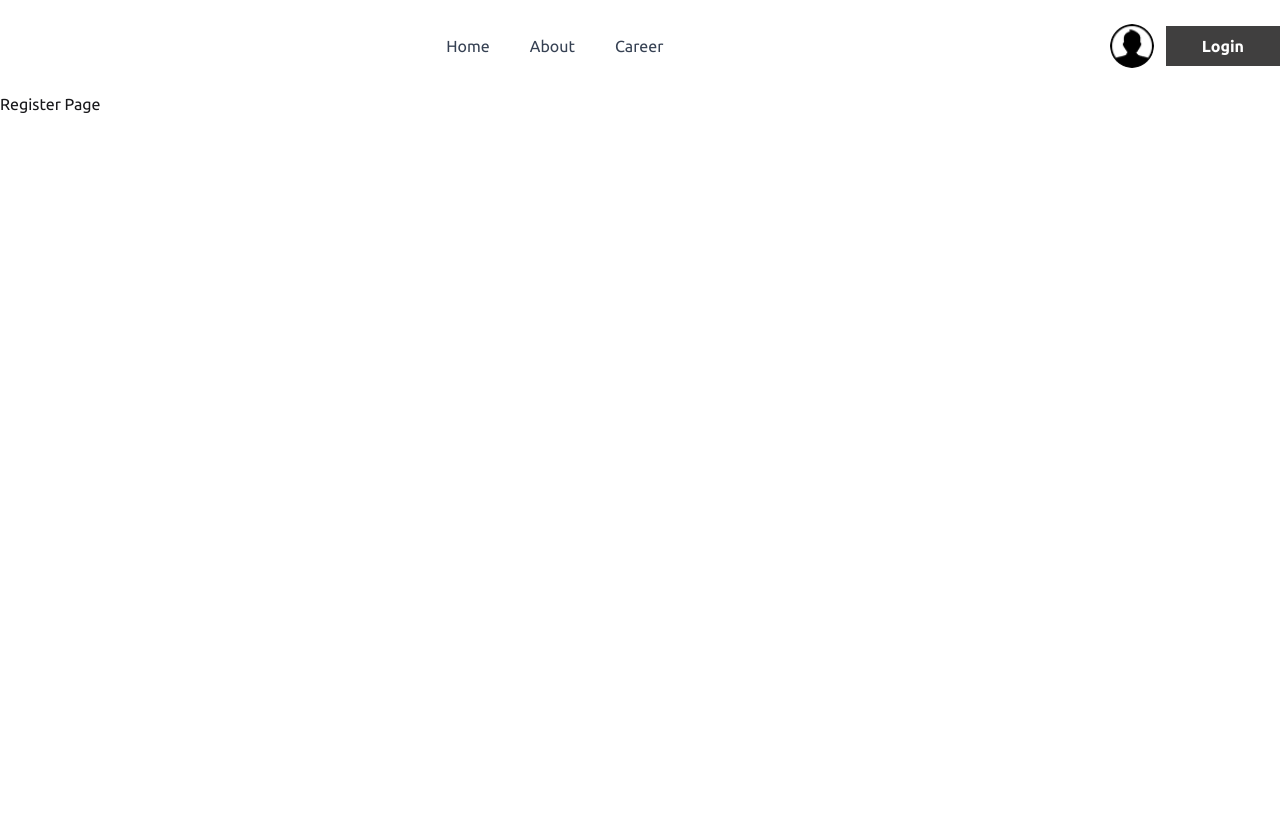
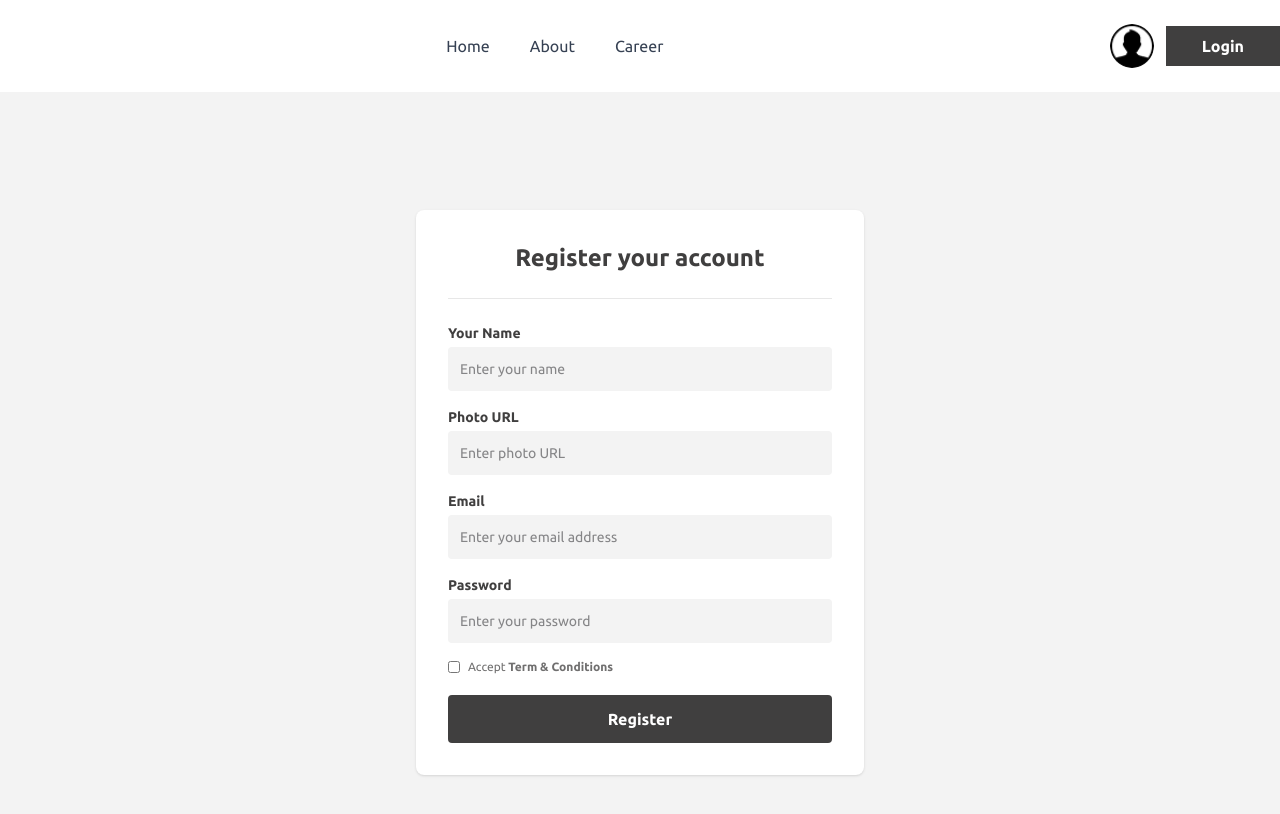
Before and after one commit to SmaahPro/dragon-news-nextjs-betterAuth-mongodb, a Next.js app: page /register in a window 1280 px wide. Shown: the top 814 px of the page. Built offline with nearby package versions, Linux system fonts and the light colour scheme.

Commit message:
RegisterPage

```diff
--- a/src/app/(auth)/register/page.jsx
+++ b/src/app/(auth)/register/page.jsx
@@ -1,6 +1,96 @@
+"use client";
+
+import Link from "next/link";
+import { useForm } from "react-hook-form";
+
 const RegisterPage = () => {
+    const { register, handleSubmit, formState: { errors } } = useForm();
+
+    const onSubmit = (data) => {
+        console.log("Register Data:", data);
+    };
+
     return (
-        <h1>Register Page </h1>
+        <div className="min-h-screen flex items-center justify-center bg-[#F3F3F3] py-8 px-4">
+            <div className="bg-white p-8 rounded-lg w-full max-w-md shadow-sm">
+                <h2 className="text-2xl font-bold text-center text-[#403F3F] mb-6">
+                    Register your account
+                </h2>
+
+                <hr className="mb-6 border-[#E7E7E7]" />
+
+                <form onSubmit={handleSubmit(onSubmit)}>
+                    <div className="mb-4">
+                        <label className="block text-sm font-semibold mb-1 text-[#403F3F]">Your Name</label>
+                        <input
+                            type="text"
+                            placeholder="Enter your name"
+                            {...register("name", { required: "Name is required" })}
+                            className="w-full p-3 bg-[#F3F3F3] rounded border-none outline-none text-sm"
+                        />
+                        {errors.name && <p className="text-red-500 text-[10px] mt-1">{errors.name.message}</p>}
+                    </div>
+
+                    <div className="mb-4">
+                        <label className="block text-sm font-semibold mb-1 text-[#403F3F]">Photo URL</label>
+                        <input
+                            type="text"
+                            placeholder="Enter photo URL"
+                            {...register("photo", { required: "Photo URL is required" })}
+                            className="w-full p-3 bg-[#F3F3F3] rounded border-none outline-none text-sm"
+                        />
+                        {errors.photo && <p className="text-red-500 text-[10px] mt-1">{errors.photo.message}</p>}
+                    </div>
+
+                    <div className="mb-4">
+                        <label className="block text-sm font-semibold mb-1 text-[#403F3F]">Email</label>
+                        <input
+                            type="email"
+                            placeholder="Enter your email address"
+                            {...register("email", { required: "Email is required" })}
+                            className="w-full p-3 bg-[#F3F3F3] rounded border-none outline-none text-sm"
+                        />
+                        {errors.email && <p className="text-red-500 text-[10px] mt-1">{errors.email.message}</p>}
+                    </div>
+
+                    <div className="mb-4">
+                        <label className="block text-sm font-semibold mb-1 text-[#403F3F]">Password</label>
+                        <input
+                            type="password"
+                            placeholder="Enter your password"
+                            {...register("password", {
+                                required: "Password is required",
+                                minLength: { value: 6, message: "Min 6 chars" }
+                            })}
+                            className="w-full p-3 bg-[#F3F3F3] rounded border-none outline-none text-sm"
+                        />
+                        {errors.password && <p className="text-red-500 text-[10px] mt-1">{errors.password.message}</p>}
+                    </div>
+
+                    <div className="mb-5 flex items-center gap-2">
+                        <input
+                            type="checkbox"
+                            id="terms"
+                            {...register("terms", { required: true })}
+                            className="w-3 h-3 cursor-pointer"
+                        />
+                        <label htmlFor="terms" className="text-xs text-[#706F6F] cursor-pointer">
+                            Accept {" "}
+                            <Link href="/terms" className="font-bold hover:underline">
+                                Term & Conditions
+                            </Link>
+                        </label>
+                    </div>
+
+                    <button
+                        type="submit"
+                        className="w-full bg-[#403F3F] text-white py-3 rounded font-semibold text-base hover:bg-black transition-all"
+                    >
+                        Register
+                    </button>
+                </form>
+            </div>
+        </div>
     );
 };
 
```
